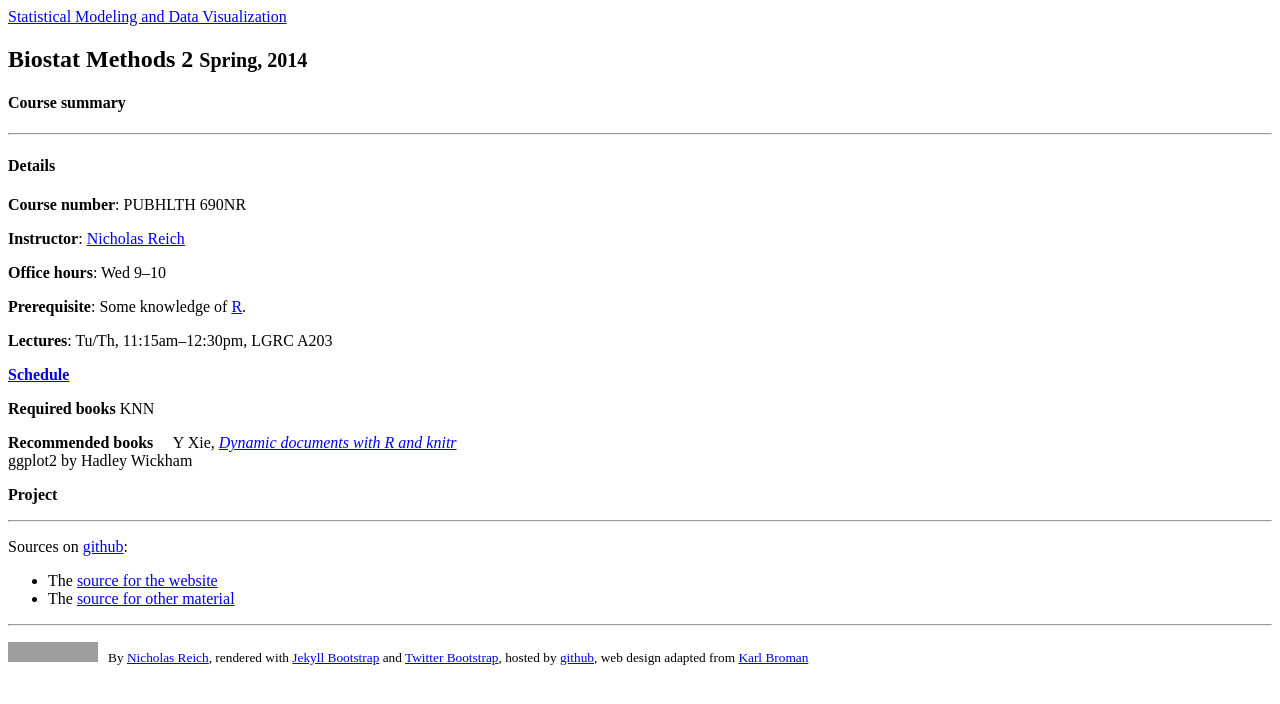
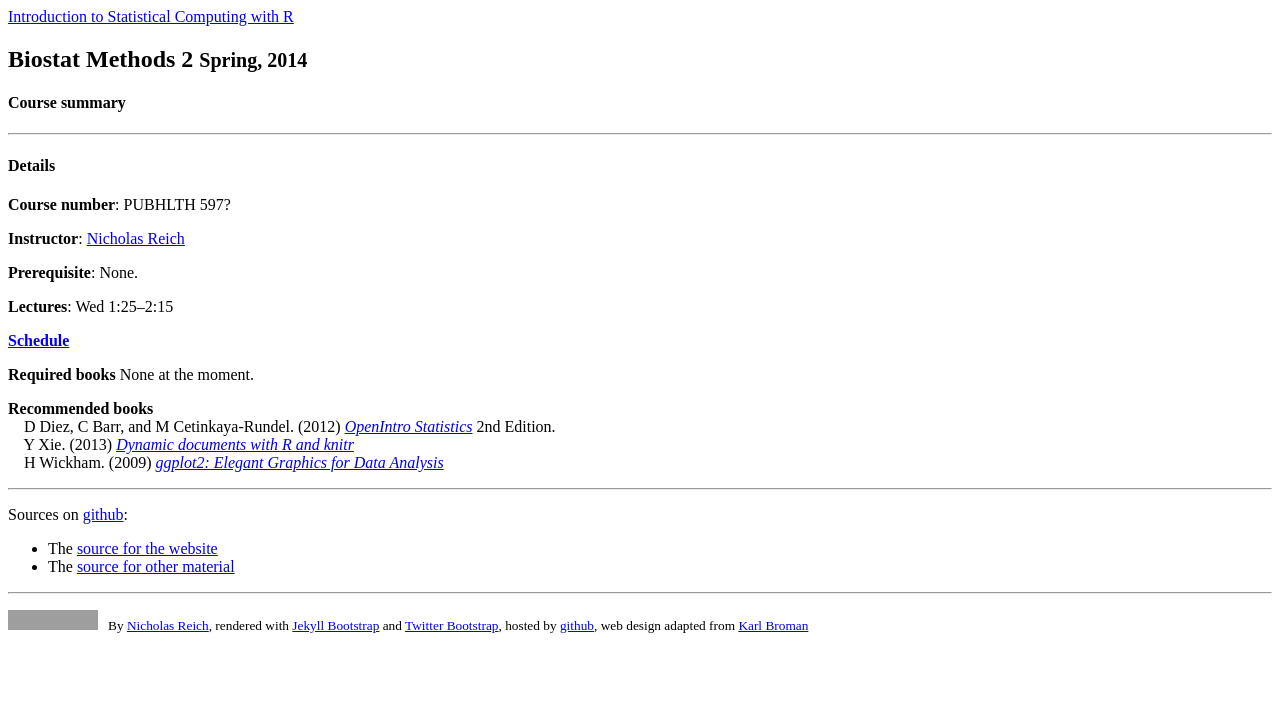
Before and after one commit to nickreich/statComp2014, a Jekyll site: the page built from index.md, in a window 1280 px wide. Shown: the top 704 px of the page. Built offline with Jekyll 4.4.1, drawn with Linux system fonts in a browser that asks for light colours; grey boxes are pictures that could not be loaded.

Commit message:
updating central pages.

```diff
--- a/_config.yml
+++ b/_config.yml
@@ -8,7 +8,7 @@ pygments: true
 # Themes are encouraged to use these universal variables
 # so be sure to set them if your theme uses them.
 #
-title : Statistical Modeling and Data Visualization
+title : Introduction to Statistical Computing with R
 author :
   name : Nicholas Reich
   email : nick@umass.edu
@@ -16,7 +16,7 @@ author :
   twitter : reichlab
   feedburner : nil
 
-production_url : http://nickreich.github.io/methods2
+production_url : http://nickreich.github.io/statComp2014
 
 # All Jekyll-Bootstrap specific configurations are namespaced into this hash
 #
--- a/index.md
+++ b/index.md
@@ -12,31 +12,31 @@ tagline: Spring, 2014
 
 #### Details
 
-**Course number**: PUBHLTH 690NR
+**Course number**: PUBHLTH 597?
 
 **Instructor**: [Nicholas Reich](http://people.umass.edu/nick)
 
-**Office hours**: Wed 9&ndash;10
+<!--**Office hours**: Wed 9&ndash;10-->
 
-**Prerequisite**: Some knowledge of [R](http://www.r-project.org).
+**Prerequisite**: None.
 
-**Lectures**: Tu/Th, 11:15am&ndash;12:30pm, LGRC A203
+**Lectures**: Wed 1:25&ndash;2:15
 
 **[Schedule](pages/schedule.html)**
 
 <!--**[Resources and further reading](pages/resources.html)** -->
 
 **Required books**
-KNN
+None at the moment.
 
-**Recommended books**
-&nbsp; &nbsp; Y Xie, _[Dynamic documents with R and knitr](http://www.amazon.com/exec/obidos/ASIN/1482203537/7210-20)_<br>
-ggplot2 by Hadley Wickham
+**Recommended books** <br>
+&nbsp; &nbsp; D Diez, C Barr, and M Cetinkaya-Rundel. (2012) _[OpenIntro Statistics](http://www.openintro.org/stat/index.php)_ 2nd Edition. <br>
+&nbsp; &nbsp; Y Xie. (2013) _[Dynamic documents with R and knitr](http://www.amazon.com/exec/obidos/ASIN/1482203537/7210-20)_<br>
+&nbsp; &nbsp; H Wickham. (2009) _[ggplot2: Elegant Graphics for Data Analysis](http://www.amazon.com/ggplot2-Elegant-Graphics-Data-Analysis/dp/0387981403/)_
 
-**Project**
 
 ---
 
 Sources on [github](http://github.com):
-- The [source for the website](https://github.com/nickreich/methods2/tree/tree/gh-pages)
-- The [source for other material](https://github.com/nickreich/methods2/tree/master)
+- The [source for the website](https://github.com/nickreich/statComp2014/tree/tree/gh-pages)
+- The [source for other material](https://github.com/nickreich/statComp2014/tree/master)
```
Also changed, not shown: pages/schedule.md (+2 -2 lines).
